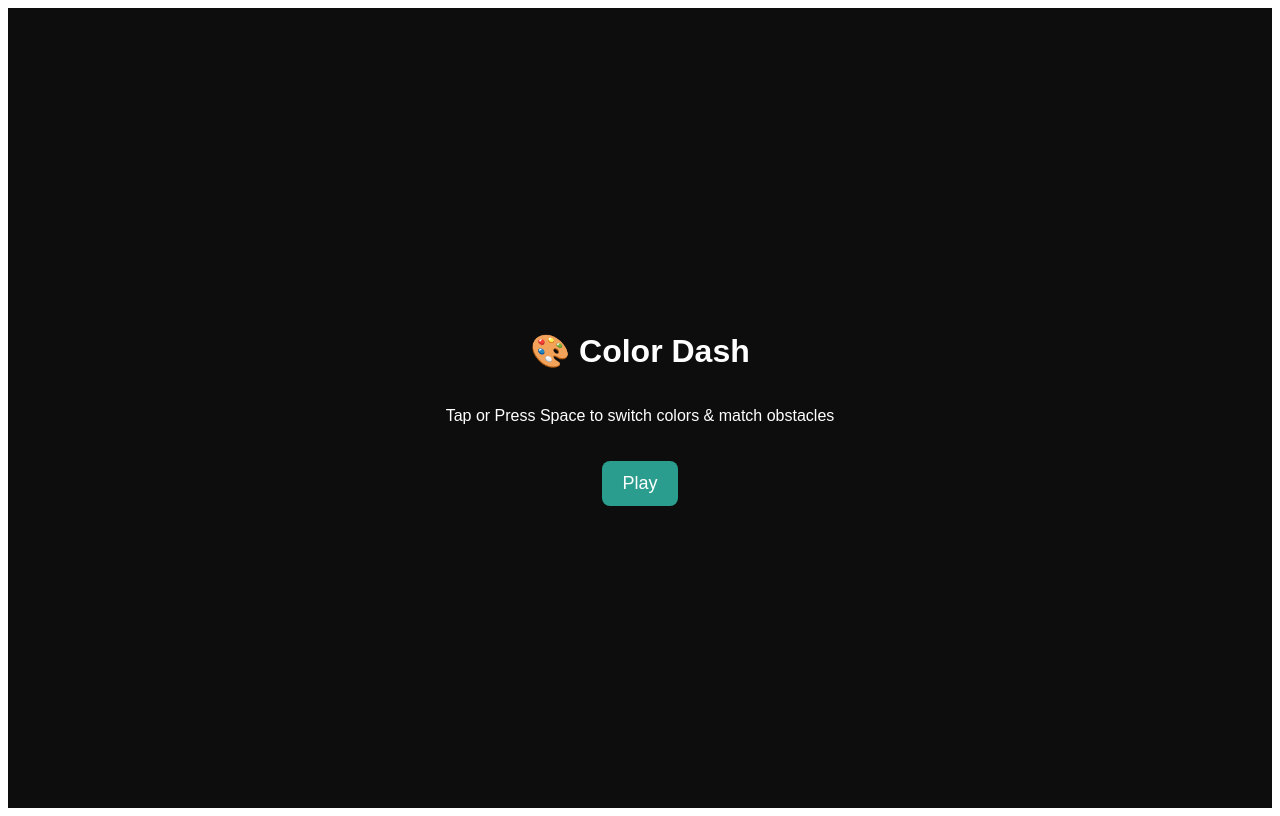
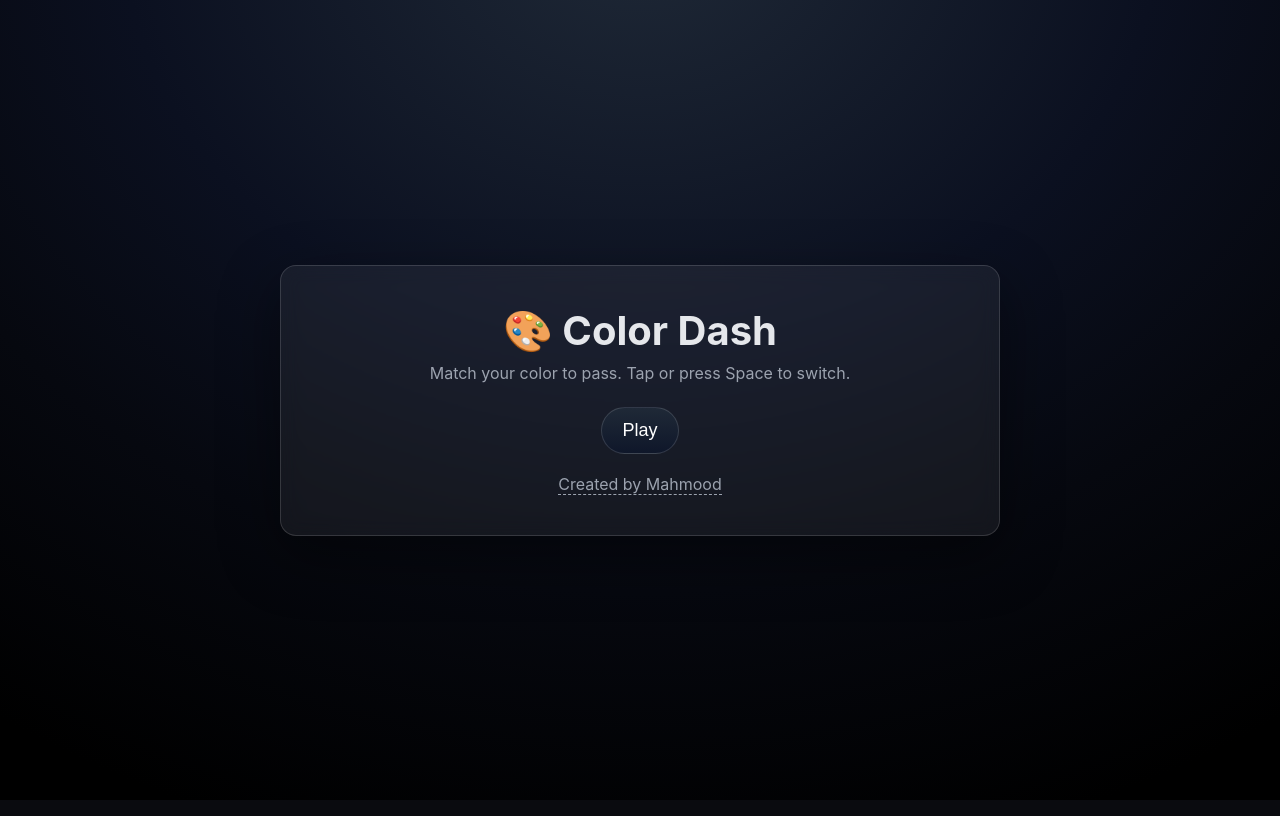
Before and after one commit to matmood-dev/Color-Dash-Game, a React (Vite) app: page / in a window 1280 px wide. Built offline with nearby package versions, Linux system fonts and the light colour scheme.

Commit message:
enhance styling

```diff
--- a/package.json
+++ b/package.json
@@ -4,7 +4,7 @@
   "version": "0.0.0",
   "type": "module",
   "scripts": {
-    "dev": "vite",
+    "dev": "vite --host",
     "build": "tsc -b && vite build",
     "lint": "eslint .",
     "preview": "vite preview"
--- a/src/App.tsx
+++ b/src/App.tsx
@@ -1,6 +1,7 @@
 import { useState } from "react";
 import { ThemeProvider } from "styled-components";
 import { theme } from "./styles/theme";
+import { GlobalStyles } from "./styles/GlobalStyles";
 import StartScreen from "./components/StartScreen";
 import GameCanvas from "./components/GameCanvas";
 import GameOver from "./components/GameOver";
@@ -16,6 +17,7 @@ export default function App() {
 
   return (
     <ThemeProvider theme={theme}>
+      <GlobalStyles />
       {phase==="start" && <StartScreen onStart={()=>setPhase("play")} />}
       {phase==="play" && <GameCanvas onGameOver={handleGameOver} />}
       {phase==="over" && <GameOver score={finalScore} onRestart={()=>setPhase("start")} />}
--- a/src/components/GameOver.tsx
+++ b/src/components/GameOver.tsx
@@ -1,17 +1,37 @@
 import styled from "styled-components";
 
 const Wrapper = styled.div`
-  display: flex; flex-direction: column;
-  align-items: center; justify-content: center;
-  height: 100vh; background: ${({theme})=>theme.colors.bg};
-  color: ${({theme})=>theme.colors.text};
+  min-height: 100vh;
+  display:grid; place-items:center;
+  padding: 24px;
+`;
+
+const Card = styled.div`
+  width:min(720px, 92vw);
+  background:${({theme})=>theme.colors.hudBg};
+  border:1px solid ${({theme})=>theme.colors.hudBorder};
+  border-radius:${({theme})=>theme.radii.lg};
+  box-shadow:${({theme})=>theme.shadows.xl};
+  backdrop-filter: blur(10px);
+  padding: clamp(24px, 4vw, 40px);
+  text-align:center;
+`;
+
+const Score = styled.div`
+  margin-top: 6px;
+  font-size: clamp(22px, 4vw, 28px);
+  opacity:.9;
 `;
 
 const Button = styled.button`
-  margin-top: 20px; padding: 12px 20px;
-  border: none; border-radius: 8px;
-  background: #e63946; color: white;
-  font-size: 18px; cursor: pointer;
+  margin-top: 24px; padding: 12px 20px;
+  border: 1px solid ${({theme})=>theme.colors.hudBorder};
+  border-radius: ${({theme})=>theme.radii.pill};
+  background: linear-gradient(180deg, #334155 0%, #111827 100%);
+  color: white; font-size: 18px; cursor: pointer;
+  transition: transform .08s ease;
+  &:hover{ transform: translateY(-1px); }
+  &:active{ transform: translateY(0); }
 `;
 
 type Props = { score: number; onRestart: () => void };
@@ -19,9 +39,11 @@ type Props = { score: number; onRestart: () => void };
 export default function GameOver({ score, onRestart }: Props) {
   return (
     <Wrapper>
-      <h2>Game Over!</h2>
-      <p>Your Score: {score}</p>
-      <Button onClick={onRestart}>Retry</Button>
+      <Card>
+        <h2 style={{margin:0}}>Game Over</h2>
+        <Score>Score: {score}</Score>
+        <Button onClick={onRestart}>Retry</Button>
+      </Card>
     </Wrapper>
   );
 }
--- a/src/components/StartScreen.tsx
+++ b/src/components/StartScreen.tsx
@@ -1,20 +1,48 @@
 import styled from "styled-components";
 
 const Wrapper = styled.div`
-  display: flex; flex-direction: column;
-  align-items: center; justify-content: center;
-  height: 100vh; background: ${({theme})=>theme.colors.bg};
-  color: ${({theme})=>theme.colors.text};
-  font-family: ${({theme})=>theme.font};
+  min-height: 100vh;
+  display:grid; place-items:center;
+  padding: 24px;
+`;
+
+const Card = styled.div`
+  width:min(720px, 92vw);
+  background:${({theme})=>theme.colors.hudBg};
+  border:1px solid ${({theme})=>theme.colors.hudBorder};
+  border-radius:${({theme})=>theme.radii.lg};
+  box-shadow:${({theme})=>theme.shadows.xl};
+  backdrop-filter: blur(10px);
+  padding: clamp(24px, 4vw, 40px);
+  text-align:center;
+`;
+
+const Title = styled.h1`
+  margin:0 0 8px; font-size: clamp(28px, 5vw, 40px);
+`;
+
+const Sub = styled.p`
+  margin:0; color:${({theme})=>theme.colors.subtext};
 `;
 
 const Button = styled.button`
-  margin-top: 20px; padding: 12px 20px;
-  border: none; border-radius: 8px;
-  background: #2a9d8f; color: white;
-  font-size: 18px; cursor: pointer;
-  transition: 0.2s;
-  &:hover { background: #21867a; }
+  margin-top: 24px; padding: 12px 20px;
+  border: 1px solid ${({theme})=>theme.colors.hudBorder};
+  border-radius: ${({theme})=>theme.radii.pill};
+  background: linear-gradient(180deg, #1f2937 0%, #0f172a 100%);
+  color: white; font-size: 18px; cursor: pointer;
+  transition: transform .08s ease;
+  &:hover{ transform: translateY(-1px); }
+  &:active{ transform: translateY(0); }
+`;
+
+const Credit = styled.a`
+  display:inline-block;
+  margin-top: 12px;
+  color:${({theme})=>theme.colors.subtext};
+  text-decoration: none;
+  border-bottom: 1px dashed ${({theme})=>theme.colors.subtext};
+  &:hover{ color:#fff; border-bottom-color:#fff; }
 `;
 
 type Props = { onStart: () => void };
@@ -22,9 +50,21 @@ type Props = { onStart: () => void };
 export default function StartScreen({ onStart }: Props) {
   return (
     <Wrapper>
-      <h1>🎨 Color Dash</h1>
-      <p>Tap or Press Space to switch colors & match obstacles</p>
-      <Button onClick={onStart}>Play</Button>
+      <Card>
+        <Title>🎨 Color Dash</Title>
+        <Sub>Match your color to pass. Tap or press Space to switch.</Sub>
+        <Button onClick={onStart}>Play</Button>
+        <div style={{marginTop:8}}>
+          <Credit
+            href="https://matmood.netlify.app"
+            target="_blank"
+            rel="noopener noreferrer"
+            aria-label="Mahmood portfolio"
+          >
+            Created by Mahmood
+          </Credit>
+        </div>
+      </Card>
     </Wrapper>
   );
 }
--- /dev/null
+++ b/src/styles/GlobalStyles.tsx
@@ -0,0 +1,14 @@
+import { createGlobalStyle } from "styled-components";
+
+export const GlobalStyles = createGlobalStyle`
+  *,*::before,*::after{box-sizing:border-box}
+  html,body,#root{height:100%}
+  body{
+    margin:0;
+    font-family:${({theme})=>theme.font};
+    color:${({theme})=>theme.colors.text};
+    background:${({theme})=>theme.colors.bg};
+    background-image:${({theme})=>theme.colors.bgGradient};
+    background-attachment: fixed;
+  }
+`;
--- a/src/styles/theme.ts
+++ b/src/styles/theme.ts
@@ -1,9 +1,18 @@
 export const theme = {
   colors: {
-    bg: "#0d0d0d",
-    player: ["#e63946", "#457b9d", "#2a9d8f", "#f4a261"],
-    obstacle: ["#e63946", "#457b9d", "#2a9d8f", "#f4a261"],
-    text: "#ffffff",
+    bg: "#0a0b0f",
+    bgGradient:
+      "radial-gradient(90% 120% at 50% -10%, #1f2937 0%, #0b1020 45%, #06080f 70%, #000 100%)",
+    hudBg: "rgba(255,255,255,.06)",
+    hudBorder: "rgba(255,255,255,.14)",
+    text: "#e5e7eb",
+    subtext: "#9ca3af",
+    glow: "rgba(255,255,255,.35)",
+    player: ["#ff5563", "#09ff00ff", "#22d3ee", "#f59e0b"],
+    obstacle: ["#ff5563", "#15ff00ff", "#22d3ee", "#f59e0b"],
   },
-  font: "Arial, sans-serif",
+  font:
+    "Inter, ui-sans-serif, system-ui, -apple-system, Segoe UI, Roboto, Arial, sans-serif",
+  radii: { lg: "16px", pill: "999px" },
+  shadows: { xl: "0 20px 60px rgba(0,0,0,.45)" },
 };
```
Also changed, not shown: src/components/GameCanvas.tsx (+252 -45 lines).
